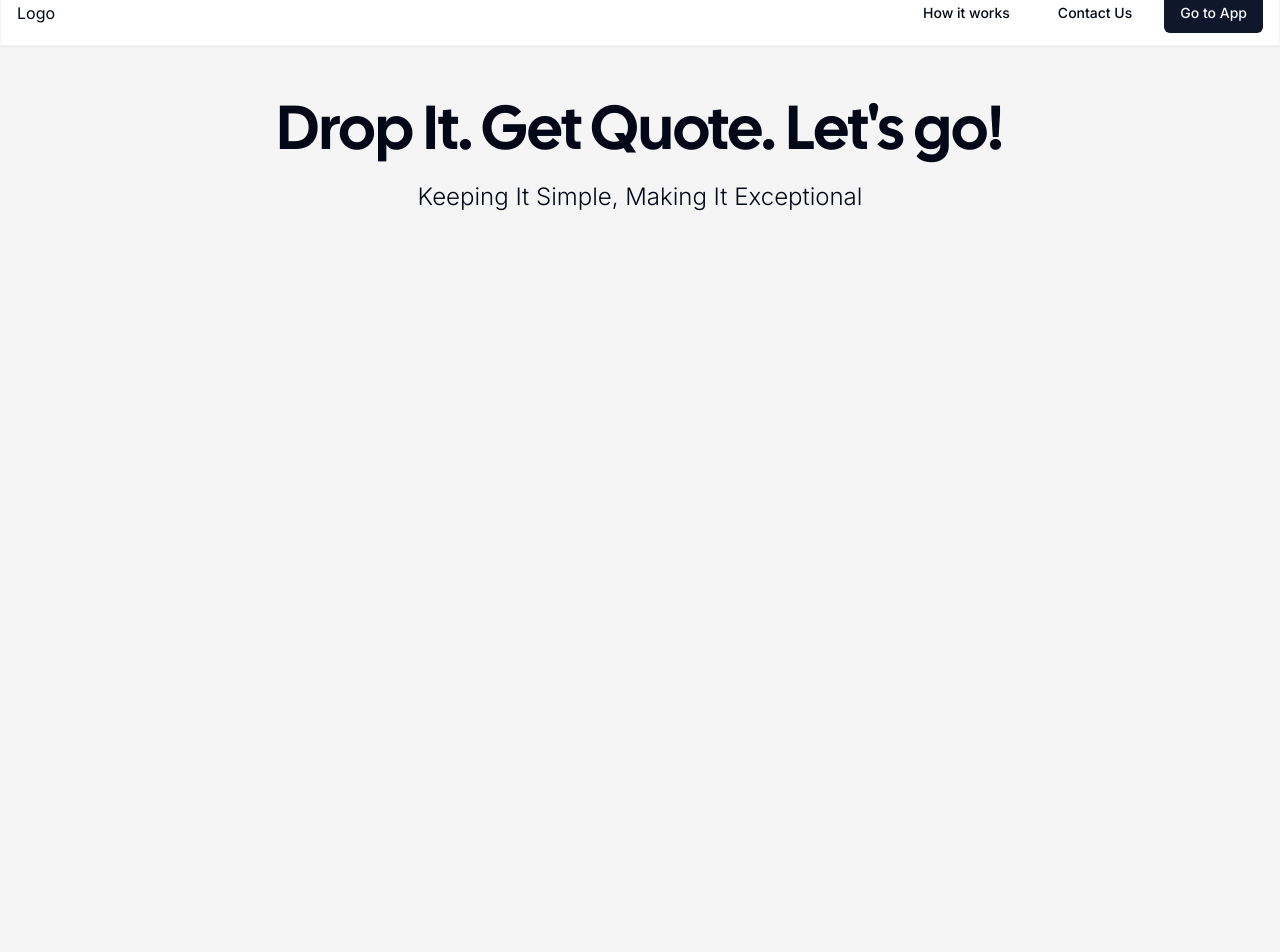
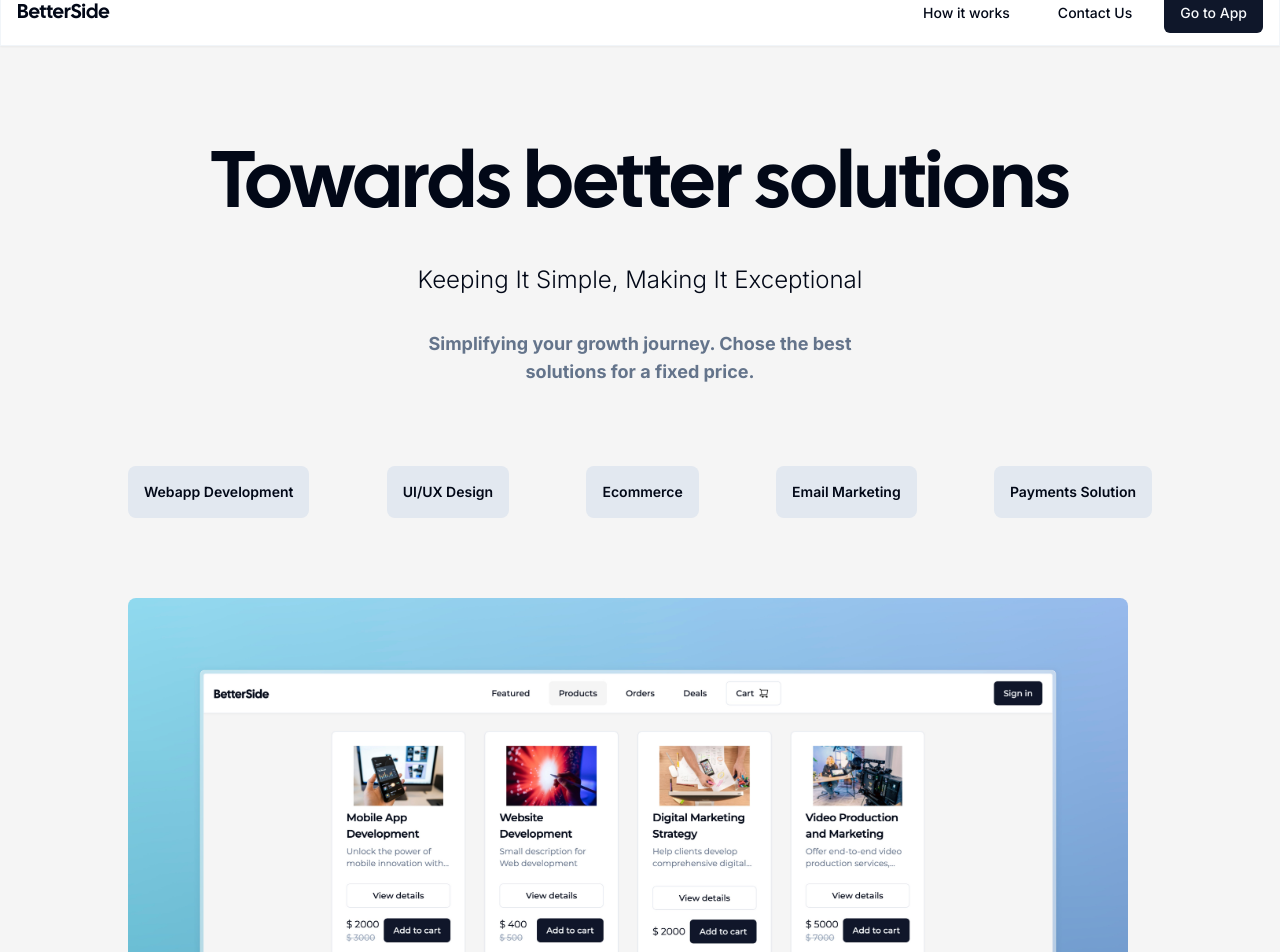
Before and after one commit to yashsharma999/agency-concept, a Next.js app: page / in a window 1280 px wide. Shown: the part 20-972 px from the top of the page. Before the commit the page ends 800 px from the top, so only its background shows below. Built offline with nearby package versions, Linux system fonts and the light colour scheme.

Commit message:
feat: homepage updates

```diff
--- a/package.json
+++ b/package.json
@@ -6,7 +6,8 @@
     "dev": "next dev",
     "build": "next build",
     "start": "next start",
-    "lint": "next lint"
+    "lint": "next lint",
+    "postinstall": "prisma generate"
   },
   "dependencies": {
     "@clerk/nextjs": "^4.29.8",
--- a/src/app/(dashboard)/products/page.jsx
+++ b/src/app/(dashboard)/products/page.jsx
@@ -1,5 +1,4 @@
 import ProductCard from '@/components/common/ProductCard';
-import prisma from '@/lib/client';
 import React from 'react';
 import { client } from '../../../../sanity/lib/client';
 
--- a/src/components/HeroSection.jsx
+++ b/src/components/HeroSection.jsx
@@ -1,4 +1,5 @@
 import localFont from 'next/font/local';
+import Image from 'next/image';
 
 export const heroFont = localFont({
   src: '../fonts/CalSans-SemiBold.woff2',
@@ -6,13 +7,70 @@ export const heroFont = localFont({
 
 export default function HeroSection() {
   return (
-    <section className='font-cal text-[62px] mt-10 text-center'>
+    <section className='font-cal mt-20 text-center relative'>
       <h1
-        className={`font-bold ${heroFont.className}`}
-      >{`Drop It. Get Quote. Let's go!`}</h1>
-      <h2 className='text-[24px] font-light'>
+        className={`font-bold text-[52px] md:text-[80px]  ${heroFont.className}`}
+      >
+        {`Towards better solutions`}
+      </h1>
+      <h2 className='mt-4 text-[20px] md:text-[24px] font-light'>
         Keeping It Simple, Making It Exceptional
       </h2>
+      <h3 className='text md:text-lg font-bold text-slate-500 mt-8 max-w-[40ch] mx-auto'>
+        Simplifying your growth journey. Chose the best solutions for a fixed
+        price.
+      </h3>
+
+      <div className='flex justify-center md:justify-between flex-wrap gap-4 my-20'>
+        {[
+          'Webapp Development',
+          'UI/UX Design',
+          'Ecommerce',
+          'Email Marketing',
+          'Payments Solution',
+        ].map((item, i) => (
+          <Badge text={item} key={i} />
+        ))}
+      </div>
+      <Image
+        src={'/heroImg.jpeg'}
+        className={'mt-10 rounded-lg'}
+        width={1000}
+        height={400}
+      />
+      {/* <div
+        className='absolute top-0 left-10 text-sm bg-slate-200 p-2
+        rounded-lg rotate-[350deg]
+      '
+      >
+        New website
+      </div>
+      <div
+        className='absolute top-10 right-4 text-sm bg-slate-200 p-2
+        rounded-lg rotate-12
+      '
+      >
+        Mobile application
+      </div>
+      <div
+        className='absolute top-40 right-4 text-sm bg-slate-200 p-2
+        rounded-lg rotate-12
+      '
+      >
+        Ecommerce solution
+      </div> */}
     </section>
   );
 }
+
+const Badge = ({ text }) => {
+  return (
+    <div
+      className='text-sm bg-slate-200 p-4
+        rounded-lg font-semibold
+      '
+    >
+      {text}
+    </div>
+  );
+};
--- a/src/components/common/Logo.jsx
+++ b/src/components/common/Logo.jsx
@@ -1,6 +1,11 @@
 import Link from 'next/link';
 import React from 'react';
+import { heroFont } from '../HeroSection';
 
 export default function Logo() {
-  return <Link href={'/'}>Logo</Link>;
+  return (
+    <Link href={'/'}>
+      <h1 className={`text-xl ${heroFont.className}`}>BetterSide</h1>
+    </Link>
+  );
 }
--- a/src/lib/seed.js
+++ /dev/null
@@ -1 +0,0 @@
-import prisma from './client';
```
Also changed, not shown: public/heroImg.jpeg (added).
